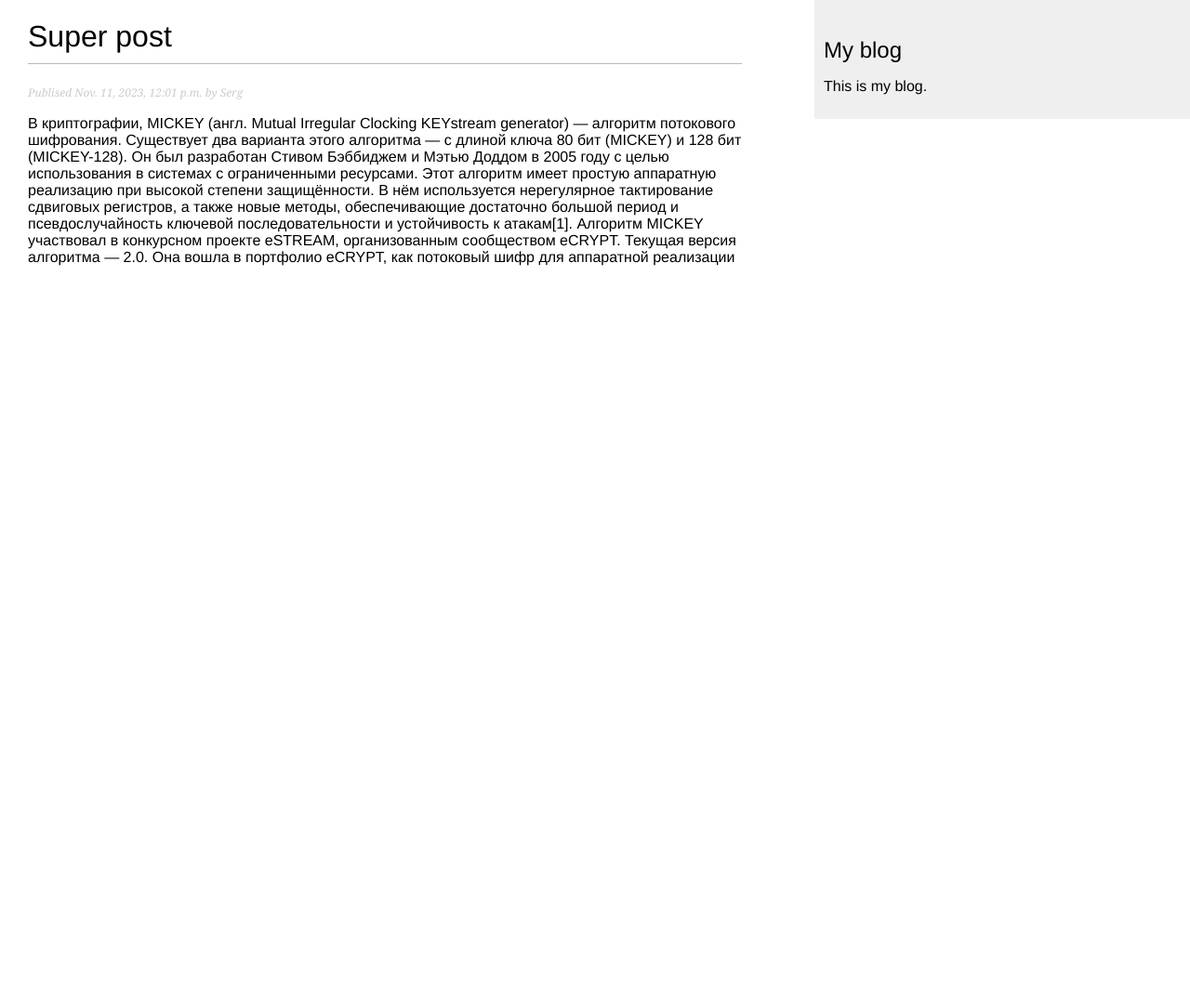
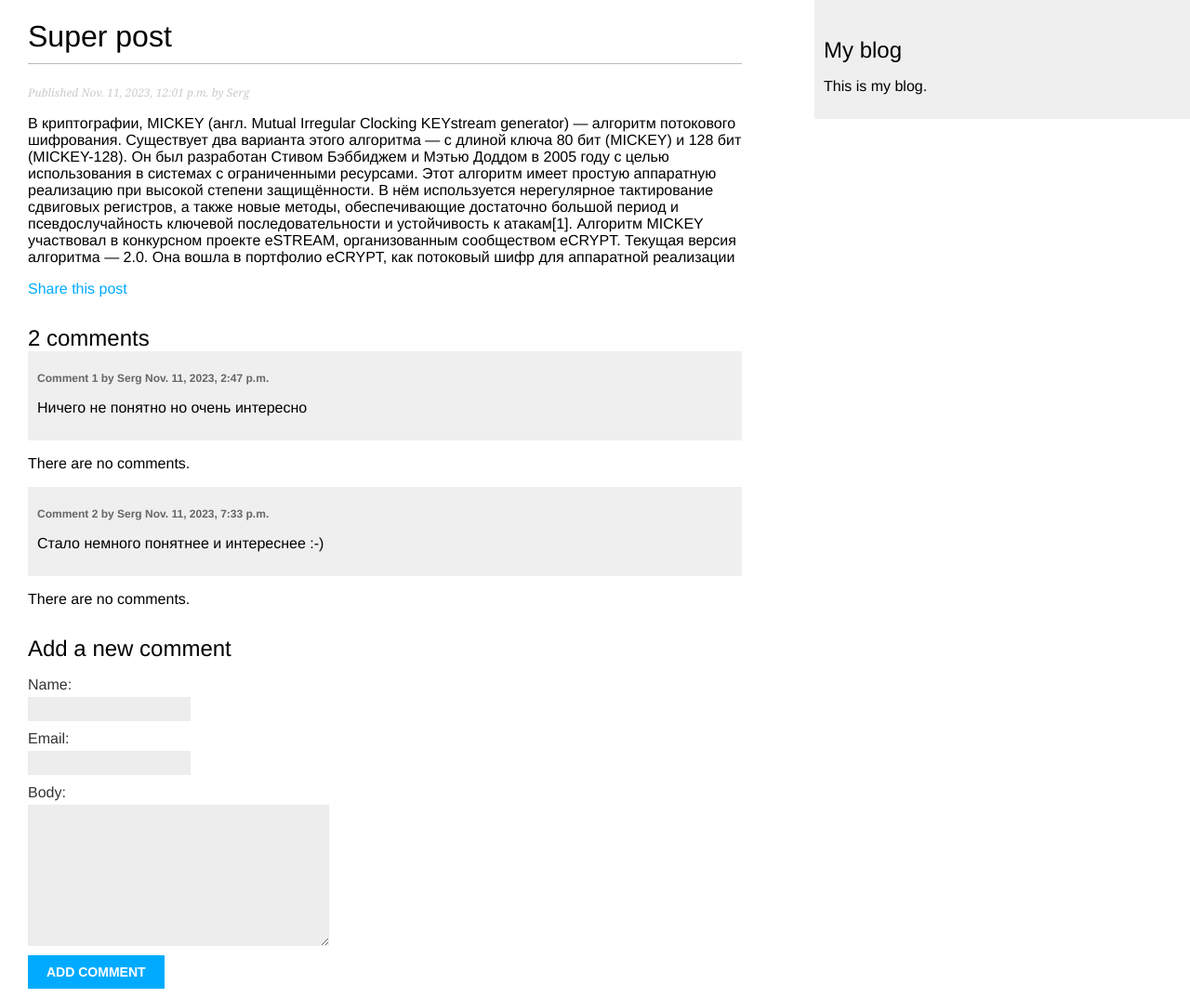
Before and after one commit to OIITuMuCT/Project_Blog, a Django app: a page that uses blog/templates/blog/base.html in a window 1280 px wide. Shown: the whole page at 93% size. Before the commit the page ends 286 px from the top, so only its background shows below. Run offline with Django 4.2, Linux system fonts and the light colour scheme; data comes from the database, SQL or seed files in the repository; both versions use the stored data as it was after the commit.

Commit message:
Chapter02 The end

```diff
--- a/blog/forms.py
+++ b/blog/forms.py
@@ -1,8 +1,15 @@
 from django import forms
+from .models import Comment
 
 class EmailPostForm(forms.Form):
     name = forms.CharField(max_length=25)
     email = forms.EmailField()
     to = forms.EmailField()
-    comment = forms.CharField(required=False,
+    comments = forms.CharField(required=False,
                               widget=forms.Textarea)
+
+
+class CommentForm(forms.ModelForm):
+    class Meta:
+        model = Comment
+        fields = ['name', 'email', 'body']
--- a/blog/models.py
+++ b/blog/models.py
@@ -8,7 +8,7 @@ from django.urls import reverse
 class PublishedManager(models.Manager): # вместе с менеджером добавили два поля в модель Пост
     def get_queryset(self) -> QuerySet:
         return super().get_queryset()\
-                      .filter(status=Post.Status.PUBLISHED) # objects and published
+                    .filter(status=Post.Status.PUBLISHED) # objects and published
 
 
 class Post(models.Model):
@@ -22,8 +22,8 @@ class Post(models.Model):
     slug = models.SlugField(max_length=250,
                             unique_for_date='publish')   # с помощью этого параметра предотвратим хранение в модели Пост дублирующих записей.
     author = models.ForeignKey(User,
-                               on_delete=models.CASCADE,
-                               related_name='blog_posts') # для обращения user.blog_posts.
+                            on_delete=models.CASCADE,
+                            related_name='blog_posts') # для обращения user.blog_posts.
     body = models.TextField()  # поле для хранения тела поста
     publish = models.DateTimeField(default=timezone.now)
     created = models.DateTimeField(auto_now_add=True)
@@ -32,8 +32,8 @@ class Post(models.Model):
     # класса models.TextChoices значениями выступают DF и PB,
     # их метками или читаемыми именами являются Draft и Published.
     status = models.CharField(max_length=2,
-                              choices=Status.choices,   # Post.Status.choices вернет [('DF', 'Draft'), ('PB', 'Published')]
-                              default=Status.DRAFT)     # Post.Status.labels вернет ['Draft', 'Published']
+                            choices=Status.choices,   # Post.Status.choices вернет [('DF', 'Draft'), ('PB', 'Published')]
+                            default=Status.DRAFT)     # Post.Status.labels вернет ['Draft', 'Published']
 
     objects = models.Manager() # менеджер применяемый по умолчанию добавили вместе с классом
     published = PublishedManager() # конкретно прикладной менеджер                 (PublishedManager)
@@ -50,7 +50,27 @@ class Post(models.Model):
 
     def get_absolute_url(self):
         return reverse('blog:post_detail',
-                       args=[self.publish.year,
-                             self.publish.month,
-                             self.publish.day,
-                             self.slug])
+                        args=[self.publish.year,
+                              self.publish.month,
+                              self.publish.day,
+                              self.slug])
+
+
+class Comment(models.Model):
+    post = models.ForeignKey(Post,
+                            on_delete=models.CASCADE,
+                            related_name='comments')
+    name = models.CharField(max_length=80)
+    email = models.EmailField()
+    body = models.TextField()
+    created = models.DateTimeField(auto_now_add=True)
+    updated = models.DateTimeField(auto_now=True)
+    active = models.BooleanField(default=True)
+
+    class Meta:
+        ordering = ['created']
+        indexes = [
+            models.Index(fields=['created']),
+        ]
+    def __str__(self):
+        return f'Comment by {self.name} on {self.post}'
--- a/blog/templates/blog/base.html
+++ b/blog/templates/blog/base.html
@@ -2,8 +2,6 @@
 <!DOCTYPE html>
 <html lang="en">
 <head>
-    <meta charset="UTF-8">
-    <meta name="viewport" content="width=device-width, initial-scale=1.0">
     <title>{% block title  %}{% endblock  %}</title>
     <link href="{% static "css/blog.css" %}" rel="stylesheet" >
 </head>
--- a/blog/templates/blog/post/detail.html
+++ b/blog/templates/blog/post/detail.html
@@ -1,11 +1,39 @@
 {% extends "blog/base.html" %}
 
-{% block title %}{{post.title}}{% endblock title %}{{post.title}}
+{% block title %}{{ post.title }}{% endblock title %}
 
 {% block content %}
     <h1>{{ post.title }}</h1>
     <p class ="date">
-        Publised {{ post.publish }} by {{ post.author }}
+        Published {{ post.publish }} by {{ post.author }}
     </p>
     {{ post.body|linebreaks }}
-{% endblock content %}
+    <p>
+        <a href="{% url "blog:post_share" post.id %}">
+            Share this post
+        </a>
+    </p>
+
+    {% with comments.count as total_comments %}
+    <h2>
+        {{ total_comments}} comment{{ total_comments|pluralize}}
+    </h2>
+    {% endwith %}
+    {% for comment in comments %}
+    <div class="comment">
+        <p class="info">
+            Comment {{ forloop.counter }} by {{ comment.name }}
+            {{ comment.created }}
+        </p>
+        {{ comment.body|linebreaks}}
+    </div>
+    <p>There are no comments.</p>
+    {% endfor %}
+    {% include "blog/post/includes/comment_form.html" %}
+{% endblock %}
+{% comment %}
+    Комментарии прокручиваются в цикле посредством переменной
+    {{ forloop.counter }}, которая обновляет счетчик цикла на каждой итерации. По каждо-
+    му посту мы показываем имя пользователя, который его опубликовал, дату
+    и текст комментария.
+{% endcomment %}
--- /dev/null
+++ b/blog/templates/blog/post/includes/comment_form.html
@@ -0,0 +1,6 @@
+<h2>Add a new comment</h2>
+<form action="{% url "blog:post_comment" post.id %}" method="post">
+    {{ form.as_p}}
+    {% csrf_token %}
+    <p><input type="submit" value="Add comment"></p>
+</form>
--- a/blog/urls.py
+++ b/blog/urls.py
@@ -10,8 +10,11 @@ urlpatterns = [
     # альтернативное представление
     path('', views.PostListView.as_view(), name='post_list'),
 
-    # path('<int:id>/', views.post_detail, name='post_detail'), # изменим для отображения года месяча и дня в Юрл адресе
+    # path('<int:id>/', views.post_detail, name='post_detail'), # изменим для отображения года месяца и дня в Юрл адресе
     path('<int:year>/<int:month>/<int:day>/<slug:post>/',
-         views.post_detail, name='post_detail'),
+        views.post_detail, name='post_detail'),
+    path('<int:post_id>/share/', views.post_share, name='post_share'),
+
+    path('<int:post_id>/comment/', views.post_comment, name='post_comment'),
 
 ]
--- a/blog/views.py
+++ b/blog/views.py
@@ -1,9 +1,11 @@
 from django.shortcuts import render, get_object_or_404
-from .models import Post
+from .models import Post, Comment
 from django.core.paginator import Paginator, EmptyPage, PageNotAnInteger
 
 from django.views.generic import ListView
-from .forms import EmailPostForm
+from .forms import EmailPostForm, CommentForm
+from django.core.mail import send_mail
+from django.views.decorators.http import require_POST
 # from django.http import Http404
 # Create your views here.
 
@@ -31,26 +33,32 @@ def post_list(request):
         posts =paginator.page(paginator.num_pages)
 
     return render(request,
-                  'blog/post/list.html',
-                  {'posts': posts}) # прописываем путь для шаблона сайта и словарь Публикациями пост
+                'blog/post/list.html',
+                {'posts': posts}) # прописываем путь для шаблона сайта и словарь Публикациями пост
 
 
 def post_detail(request, year, month, day, post):
     post = get_object_or_404(Post,
-                             status=Post.Status.PUBLISHED,  # удаляем параметр id=id и добавляем год, месяц, день
-                             slug=post,
-                             publish__year=year,
-                             publish__month=month,
-                             publish__day=day)
+                            status=Post.Status.PUBLISHED,  # удаляем параметр id=id и добавляем год, месяц, день
+                            slug=post,
+                            publish__year=year,
+                            publish__month=month,
+                            publish__day=day)
+    # Список активных комментариев к этому посту
+    # мы добавили набор запросов QuerySet, чтобы извлекать все активные
+    # комментарии к посту, как показано ниже:
+    comments = post.comments.filter(active=True)
+    # Форма для комментирования пользователя
+    form = CommentForm()
     # try:
     #     post = Post.published.get(id=id)
     # except Post.DoesNotExist:
     #     raise Http404('No Post found')
-
     return render(request,
-                  'blog/post/detail.html',
-                  {'post': post})
-
+                'blog/post/detail.html',
+                {'post': post,
+                'comments': comments,
+                'form': form})
 
 class PostListView(ListView):
     """
@@ -65,16 +73,58 @@ class PostListView(ListView):
 def post_share(request, post_id):
     # извлечь пост по идентификатору id
     post = get_object_or_404(Post,
-                             id=post_id,
-                             status=Post.Status.PUBLISHED)
+                            id=post_id,
+                            status=Post.Status.PUBLISHED)
+    sent = False
+
     if request.method == 'POST':
         # Форма была подана на обработку
         form = EmailPostForm(request.POST)
         if form.is_valid():
             # Поля формы успешно прошли валидацию
-            cd = form.changed_data
+            cd = form.cleaned_data
             # отправить электронное письмо
+            post_url = request.build_absolute_uri(post.get_absolute_url())
+            subject = f"{cd['name']} recommends you read " \
+                      f"{post.title}"
+            message = f"Read {post.title} at {post_url}\n\n" \
+                      f"{cd['name']}\'s comments: {cd['comments']}"
+            send_mail(subject, message, 'vatamancorp@gmail.com',
+                    [cd['to']])
+            sent = True
     else:
         form =EmailPostForm()
     return render(request, 'blog/post/share.html', {'post':post,
-                                                    'form': form})
+                                                    'form': form,
+                                                    'sent': sent})
+
+
+@require_POST
+def post_comment(request, post_id):
+    # По ид поста извлекается опубликованный пост используя
+    # функцию сокращенного доступа get_object_or_404().
+    post = get_object_or_404(Post,
+                            id=post_id,
+                            status=Post.Status.PUBLISHED)
+    # Определяется переменная comment с изначальным значением None.
+    # Указанная переменная будет использоваться для хранения комментарного
+    # объекта при его создании.
+    comment = None
+    # Комментарий был отправлен
+    # Создается экземпляр формы, используя переданные на обработку
+    # POST-данные, и проводиться их валидация методом is_valid()
+    form = CommentForm(data=request.POST)
+    # если форма валидна, то создается новый объект Comment
+    # Вызывая метод save() формы, и назначается переменной new_comment,
+    # как показано ниже:
+    if form.is_valid():
+        # Создать объект класса Comment, не сохраняя его в базе данных
+        comment = form.save(commit=False)
+        # Назначить пост комментарию
+        comment.post = post
+        # Сохранить комментарий в базе данных
+        comment.save()
+    return render(request, 'blog/post/comment.html',
+                            {'post': post,
+                            'form': form,
+                            'comment': comment})
```
Also changed, not shown: blog/admin.py (+8 -1 lines), blog/templates/blog/post/comment.html (added, +12 -0 lines), blog/templates/blog/post/share.html (added, +30 -0 lines), blog/migrations/0003_comment.py (added), db.sqlite3.
